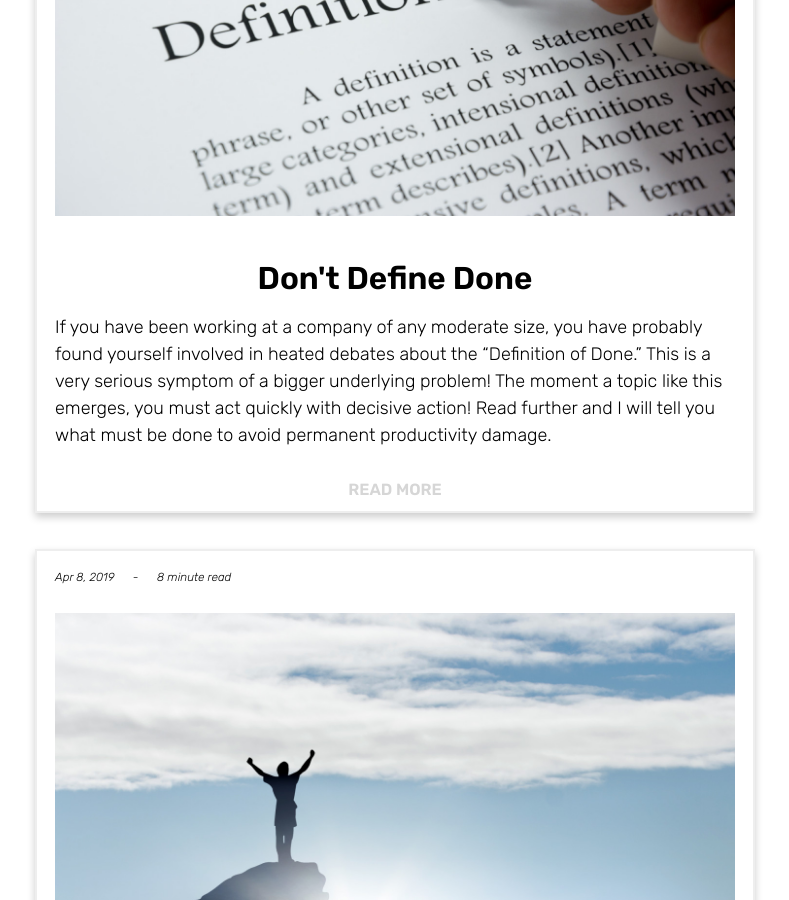
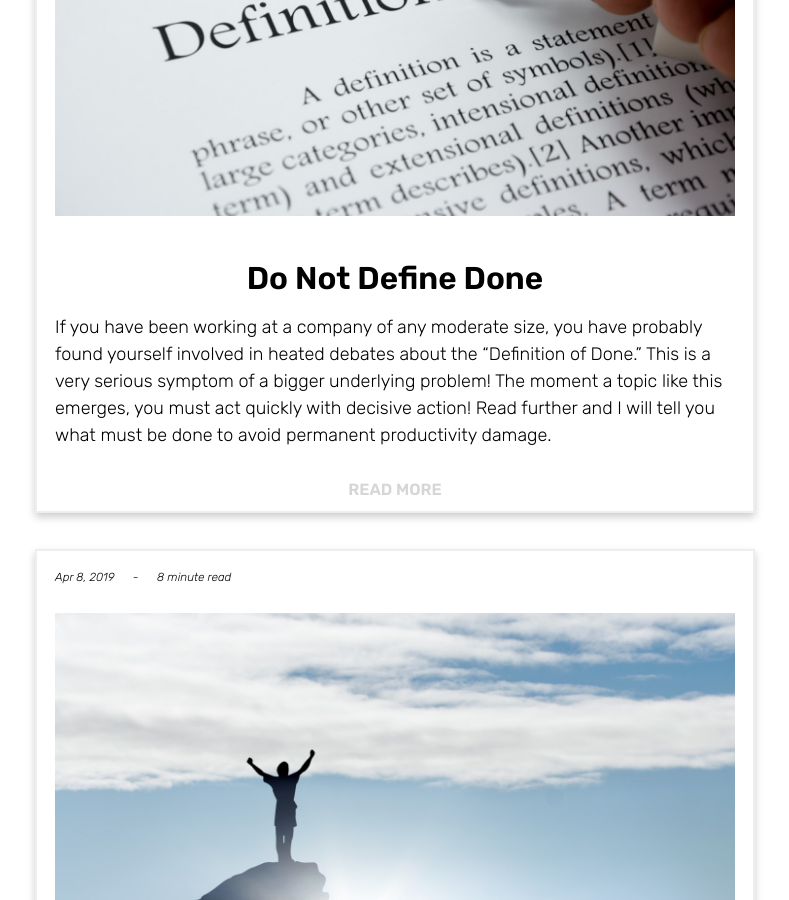
Before and after one commit to SilasReinagel/silasreinagel.github.io, a Jekyll site: the page built from index.html, in a window 1280 px wide and 900 px high, scrolled down 492 px. Shown: the whole window, without its empty margins (245-1034 px from the left). Built offline with Jekyll 4.4.1, drawn with Linux system fonts in a browser that asks for light colours; nearby versions of some CDN libraries; the list of posts is cut into pages by our own code; some of the changed lines change nothing that is shown.

Commit message:
Fixed Post-Disqus title issue. Fixed typos.

```diff
--- a/_posts/2019-5-13-dont-define-done.md
+++ b/_posts/2019-5-13-dont-define-done.md
@@ -1,6 +1,6 @@
 ---
 layout: post
-title: Don't Define Done
+title: Do Not Define Done
 date: 2019-05-13 10:00
 author: silas.reinagel@gmail.com
 comments: true
@@ -32,7 +32,7 @@ Either the requirements for the deliverable are underspecified (the stakeholder
 
 People aren't mind-readers. For a task specified by Person A to be satisfactorily completed by Person B, there must be clear communication about the work to be performed. Any good task definition should have no ambiguity of success criteria. If the task meets the criteria set forth upon assignment, then it should be accepted. A good stakeholder will use his current deliverables to inform his future task definitions, as needed by the creators he works with.
 
-A good stakeholder knows that there is an enormous difference between "Buy Milk", and "Buy 2 Gallons of Whole Milk". A good stakeholder will also evolve standard documentation that expresses the common context which applies to all tasks (what payment methods will be used, which venders may be used for purchasing groceries, where grocreies will be delivered, how reimbursement will happen...etc).
+A good stakeholder knows that there is an enormous difference between "Buy Milk", and "Buy 2 Gallons of Whole Milk". A good stakeholder will also evolve standard documentation that expresses the common context which applies to all tasks (what payment methods will be used, which venders may be used for purchasing groceries, where groceries will be delivered, how reimbursement will happen...etc).
 
 If a stakeholder is unhappy with a task deliverable, then he must **provide better requirements** for future tasks.
 
@@ -53,7 +53,7 @@ If the creator is acting in bad faith, and is more interested in cutting corners
 
 If a creator is specialized at a certain type of work, then assign them to project tasks that match their niche. Don't have artists writing complex software code. Don't make your musicians do level design. Don't force your algorithm experts to design user interfaces. A well-specified task won't benefit you if you aren't assigning them to the right creators.
 
-If deliveries are not meeting specification, **improve your creator pool** through nuture, appropriate assignment, and selecting the right creators.
+If deliveries are not meeting specification, **improve your creator pool** through nurture, appropriate assignment, and selecting the right creators.
 
 ----
 
@@ -63,7 +63,7 @@ If deliveries are not meeting specification, **improve your creator pool** throu
 
 If there is a complaint about a deliverable from someone who is not a stakeholder in the project, or who is only incidentally concerned about the project (like an analyst/consultant/reporter) and has no stake in its business value or success, the solution is trivial. Only people with skin in the game should be working on projects! The product owner cares about his project being delivered. The creators care to be paid for their project deliverables. Someone who is not a creator or a product owner is tangential to the process, and has their own separate agenda.
 
-**Purge the Parasites!** Find the simplest and most business-effective way to get them off the project! Their interest is divorced from the project's interest, and so they offer negative value to project. The health of the project depends on its primary goals!
+**Purge the Parasites!** Find the simplest and most business-effective way to get them off the project! Their interest is divorced from the project's interest, and so they offer negative value to the project. The health of the project depends on its primary goals!
 
 ----
 
```
